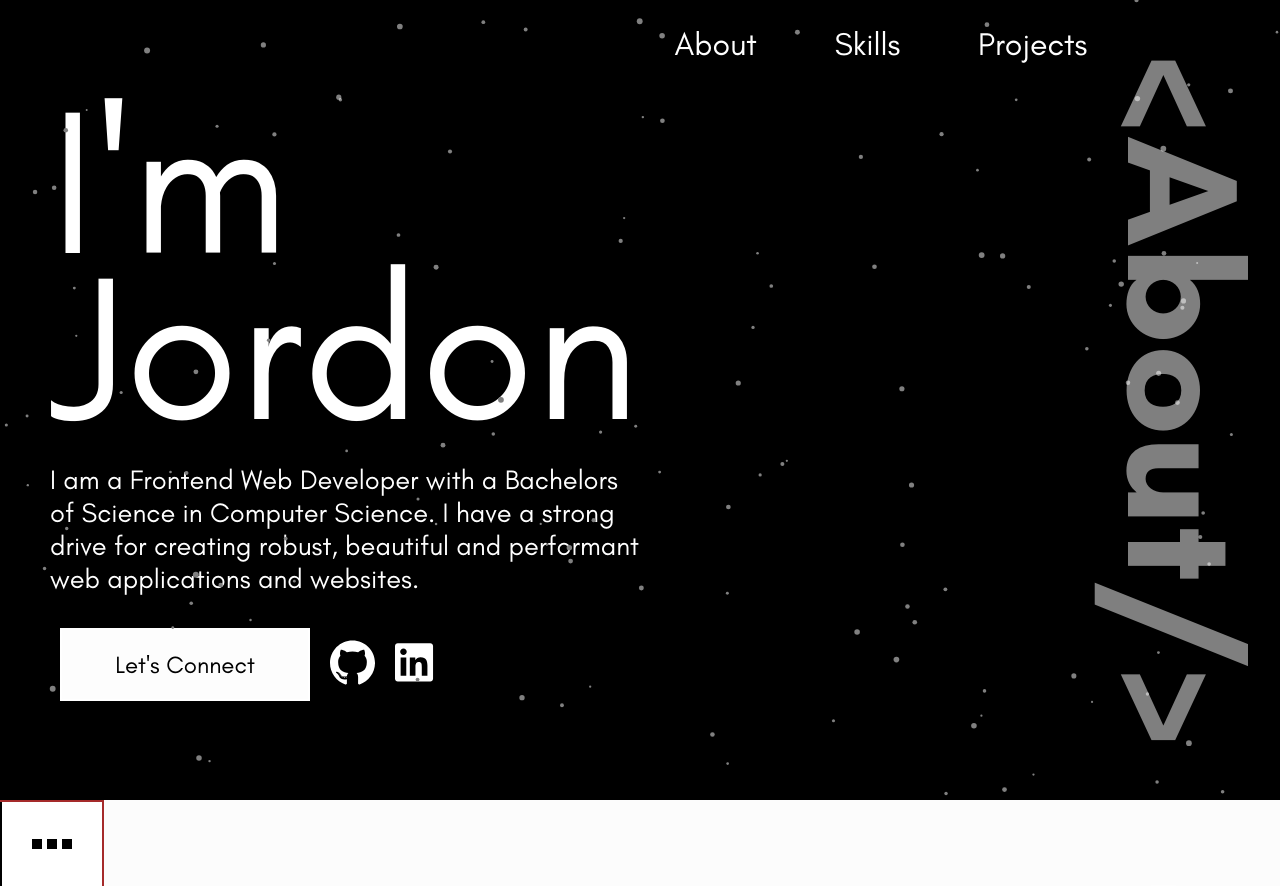
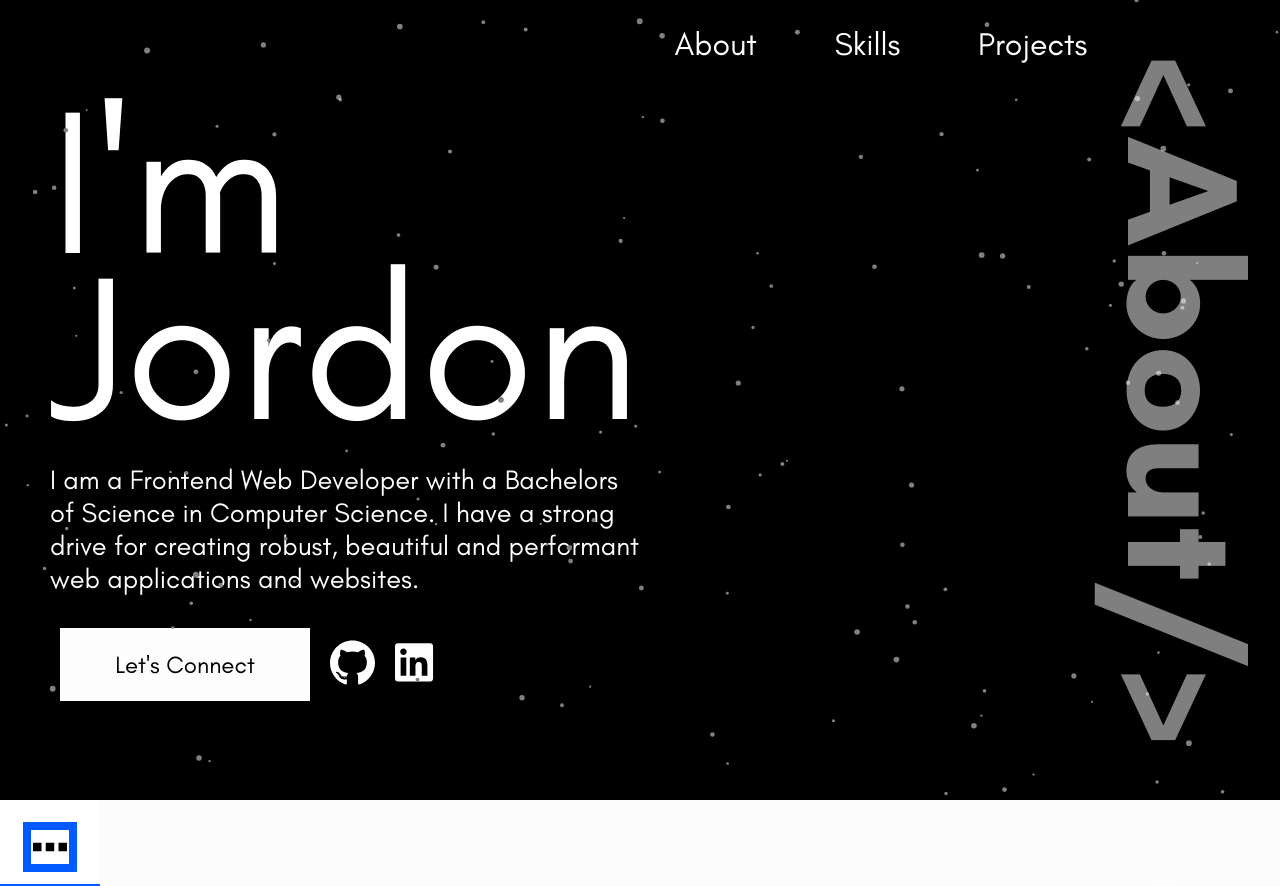
Before and after one commit to JordBant/PortfolioWebsite, a React (Create React App) app: page / in a window 1280 px wide. Shown: the top 886 px of the page. Built offline with nearby package versions, Linux system fonts and the light colour scheme; a web font is replaced by a local one.

Commit message:
Replacing option list svgs and refactoring

```diff
--- a/src/components/Options-List/options-list-component.jsx
+++ b/src/components/Options-List/options-list-component.jsx
@@ -1,26 +1,31 @@
+/* eslint-disable default-case */
+
 import React, { useState } from 'react'
 import KobabDropdown from './kobab-dropdown-component'
-import OptionListIcon from './options-list-icon-component'
+import Icon from '../Icons/Icon-Component/icon-component';
 import './options-list.scss'
 
-const OptionsList = ({iconArr}) => {
+const OptionsList = ({iconNameArr}) => {
   const [dropdownActive, setDropdownActive] = useState(false);
+  const handleDropdown = () => setDropdownActive(!dropdownActive)
+
   const isActiveDropdown = dropdownActive ? 'list-active' : '' ;
   const isActiveKobab = dropdownActive ? 'kobab-active' : '' ;
-  const handleDropdown = () => setDropdownActive(!dropdownActive)
 
 return (
   <>
     <KobabDropdown activeDropdown = {isActiveKobab} clickEvent = {handleDropdown} />
     <ul className={`options-list ${isActiveDropdown}`}>
       {
-          iconArr.map((icon, key) => {
-          return <OptionListIcon key = {key} icon = {icon} />
-          })
+        iconNameArr.map((iconName, key) => {
+        return (
+        <li key = {key} className = 'option'>
+          <Icon compClass = 'option-icon' iconName = {iconName} />
+        </li>
+        )})
       }
     </ul>
   </>
-  )
-}
+)}
 
 export default OptionsList
--- a/src/components/Options-List/options-list-icon-component.jsx
+++ /dev/null
@@ -1,35 +0,0 @@
-/* eslint-disable default-case */
-import React from 'react'
-import Download from '../Icons/download-component';
-import Github from '../Icons/github-component';
-import Internet from '../Icons/internet-component';
-import Print from '../Icons/print-component';
-import Spectacles from '../Icons/spectacles-component';
-import Video from '../Icons/video-component';
-import './options-list.scss'
-
-const OptionListIcon = ({icon, optionText}) => {
-  const renderOption = (myIcon) => {
-    switch (myIcon) {
-      case 'print':
-        return <Print/>
-      case 'download':
-        return <Download/>
-      case 'spectacle':
-        return <Spectacles/>
-      case 'video':
-        return <Video/>
-      case 'code':
-        return <Github/>
-    }
-  }
-  return (
-    <li className="options-icon-container">
-      {
-        renderOption(icon)
-      }
-    </li>
-  )
-}
-
-export default OptionListIcon
--- a/src/components/Options-List/options-list.scss
+++ b/src/components/Options-List/options-list.scss
@@ -1,12 +1,12 @@
 @use '../../util-styles/' as util;
 
-
 .kobab-container{
-    @include util.size(40%, auto, 0, 0);
+    @include util.size(50%, auto, 0, 0);
     mix-blend-mode: difference;
     transform: rotate(90deg);
     transition: all 0.4s util.$CUBIC-BEZ1;
     z-index: 9999;
+    border: 8px solid orange;
 
     .kobab{
         @include util.size(100%, 100%, 0, 0);
@@ -21,21 +21,21 @@
     @include util.flex(flex-start, center, column, NULL, NULL);
 
     mix-blend-mode: difference;
-    max-height: 150px;
     list-style: none;
     transition: 0.5s all ease-in-out;
-    // overflow: hidden;
-    border: 2px solid;
+    overflow: hidden;
+    border: 8px solid orange;
+    max-height: 900px;
 
-    .options-icon-container{
-        @include util.size(auto, 30px, 10px 0, 0);
+    .option{
+        @include util.size(50px, 50px, 10px, 0);
 
-        .options-icon{
+        .option-icon{
             @include util.size(100%, 100%, 0, 0);
         }
     }
 }
 
 .list-active{
-    height: 100%;
+    height: auto;
 }
--- a/src/components/Side-Titles/side-title-component.jsx
+++ b/src/components/Side-Titles/side-title-component.jsx
@@ -2,15 +2,15 @@ import React from 'react'
 import OptionsList from '../Options-List/options-list-component'
 import './side-title.scss'
 
-const SideTitle = ({iconArr, title}) => {
+const SideTitle = ({iconNameArr, title}) => {
   return (
     <div className="side-title-wrapper">
-          <OptionsList iconArr = {iconArr} />
-          <p className="title">
-              {/* Download Resume PDF */}
-              {title}
-          </p>
-      </div>
+        <OptionsList iconNameArr = {iconNameArr} />
+        <p className="title">
+            {/* Download Resume PDF */}
+            {title}
+        </p>
+    </div>
   )
 }
 
--- a/src/components/Side-Titles/side-title.scss
+++ b/src/components/Side-Titles/side-title.scss
@@ -7,7 +7,6 @@
     background: white;
     position: relative;
     transition: 0.4s all cubic-bezier(0.075, 0.82, 0.165, 1);
-    border: 2px solid brown;
 
     & > *{
         margin: 5px 0;
@@ -32,7 +31,7 @@
     }
     &:hover{
         &::before{
-            left: 0;
+            // left: 0;
         }
     }
 }
--- a/src/components/routes/Credentials/credentials-page-component.jsx
+++ b/src/components/routes/Credentials/credentials-page-component.jsx
@@ -12,7 +12,7 @@ const Credentials = () => {
 
   return (
     <section className='tech-skill-wrapper' >
-      <SideTitle iconArr={optionArr} title = 'View My Resume' />
+      <SideTitle iconNameArr={optionArr} title = 'View My Resume' />
       <PageTitle pageTitleName = 'Skills' />
       <div className="skill-icon-container">
 
```
Lines whose indentation alone changed are shown as unchanged.
